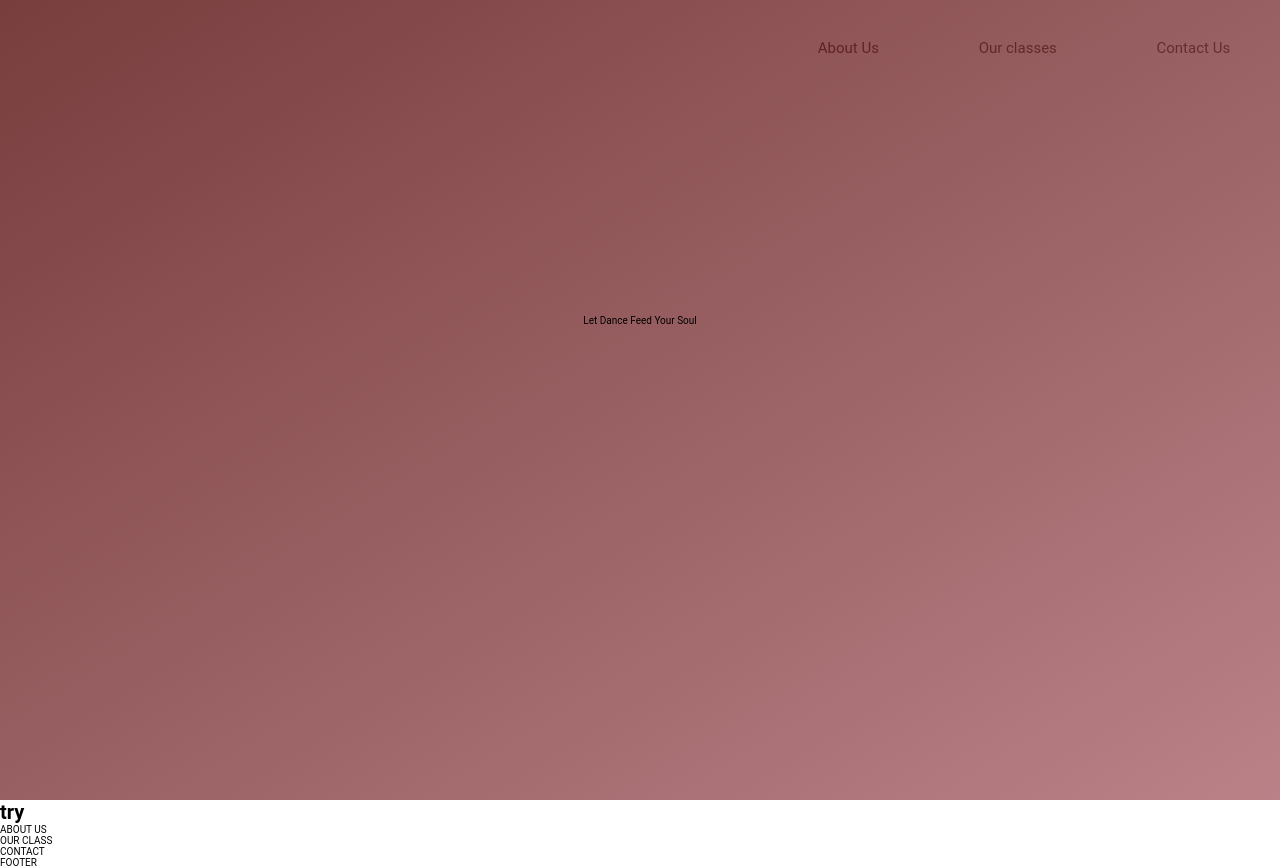
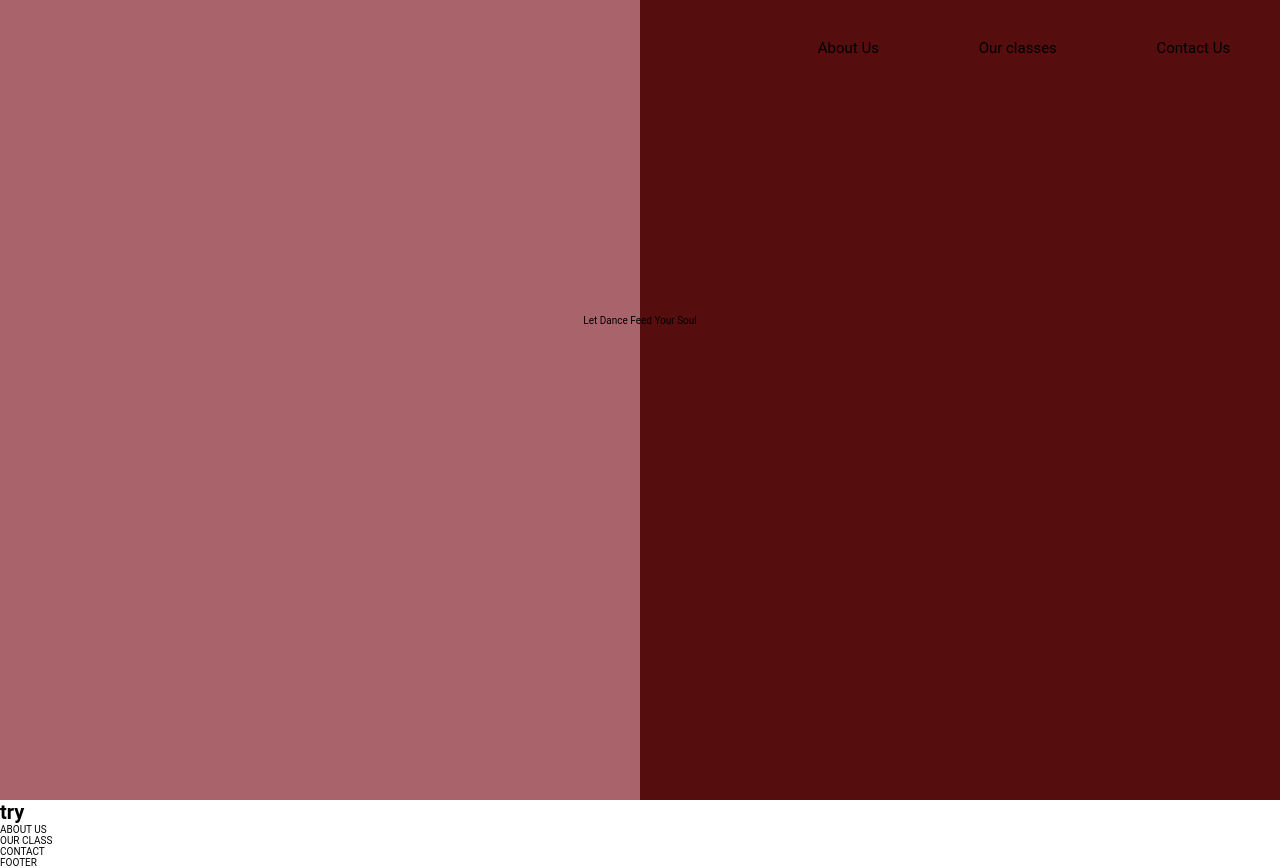
Before and after one commit to unachoza/Dance-Motion-Tween-Layout, a website: page index.html in a window 1280 px wide. Drawn offline with Linux system fonts and the light colour scheme.

Commit message:
side by side

```diff
--- a/index.html
+++ b/index.html
@@ -20,6 +20,8 @@
       <div class="landing__title">
         Let Dance Feed Your Soul
       </div>
+      <div class="landing__left"></div>
+      <div class="landing__right"></div>
     </section>
     <h1>try</h1>
     <section class="about">ABOUT US</section>
--- a/scss/_variables.scss
+++ b/scss/_variables.scss
@@ -1,5 +1,5 @@
-$color-dark: rgb(85, 179, 110);
-$color-light: rgb(197, 216, 130);
+$color-dark: rgb(86, 13, 13,);
+$color-light: rgb(169, 99, 106);
 
 $color-grey-dark: rgb(54, 53, 53);
 $color-white: #fff;
--- a/scss/main.scss
+++ b/scss/main.scss
@@ -1,3 +1,5 @@
+@import 'variables';
+
 *,
 *:after,
 *:before {
@@ -53,11 +55,10 @@
 
 .landing {
   height: 100vh;
-  background: linear-gradient(to right bottom, rgba(86, 13, 13, 0.8), rgba(169, 99, 106, 0.8));
+  // background: linear-gradient(to right bottom, rgba(86, 13, 13, 0.8), rgba(169, 99, 106, 0.8));
   background-size: cover;
   background-position: top;
-  position: relative;
-
+  display: flex;
   &__title {
     position: absolute;
     top: 40%;
@@ -65,6 +66,14 @@
     transform: translate(-50%, -50%);
     text-align: center;
   }
-  &__text-box {
+  &__left {
+    height: 100vh;
+    width: 50vw;
+    background-color: $color-light;
+  }
+  &__right {
+    height: 100vh;
+    width: 50vw;
+    background-color: $color-dark;
   }
 }
```
Also changed, not shown: css/style.css.
